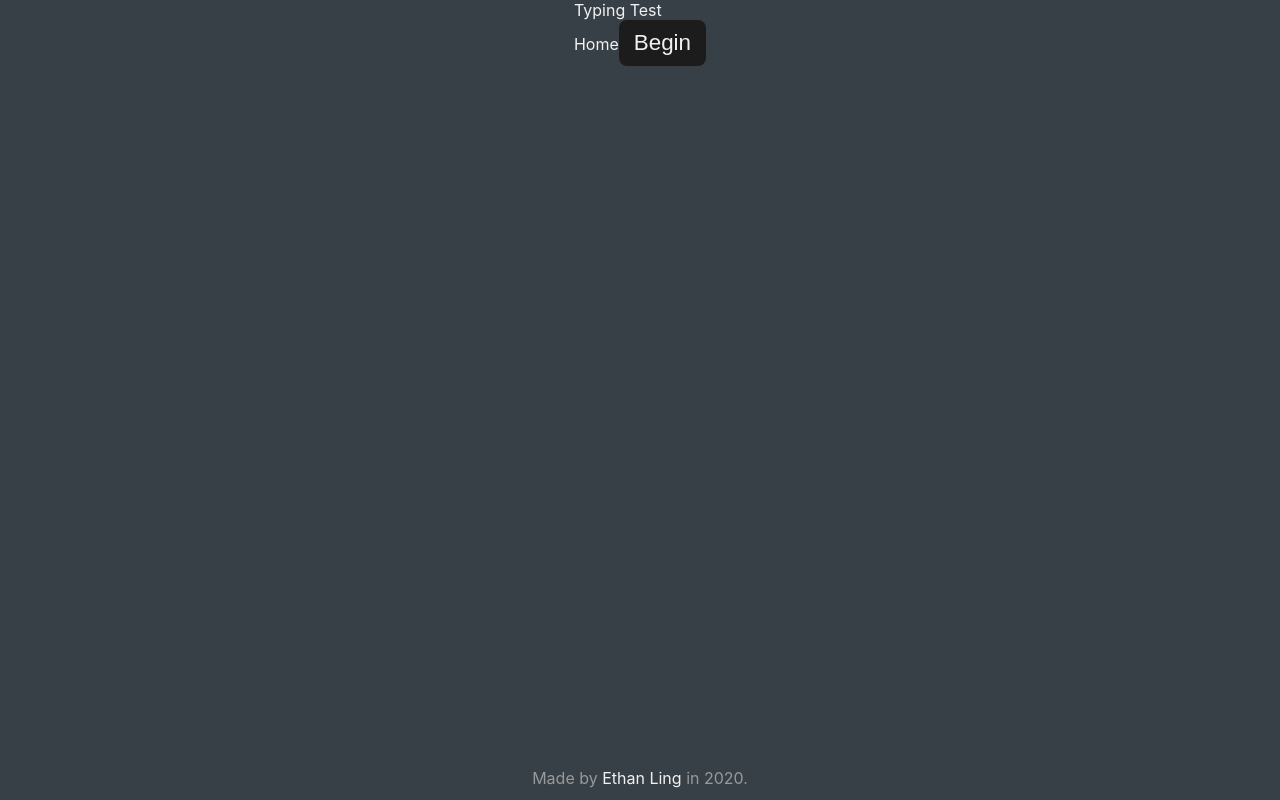
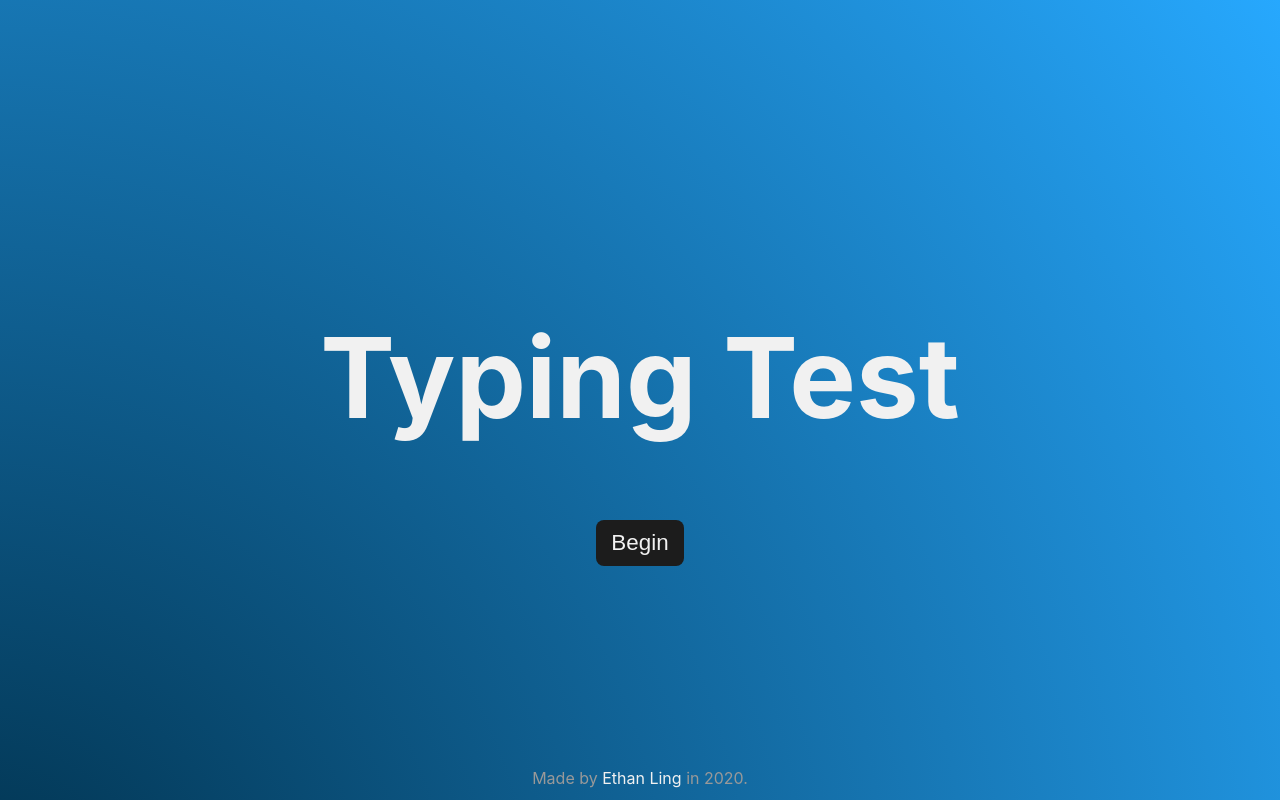
Before and after one commit to ethanling/typing-test, a React (Create React App) app: page / in a window 1280 px wide. Built offline with nearby package versions, Linux system fonts and the light colour scheme.

Commit message:
Mostly styling changes

```diff
--- a/public/index.html
+++ b/public/index.html
@@ -15,6 +15,7 @@
       user's mobile device or desktop. See https://developers.google.com/web/fundamentals/web-app-manifest/
     -->
     <link rel="manifest" href="%PUBLIC_URL%/manifest.json" />
+    <link href="https://fonts.googleapis.com/css?family=Courier+Prime&display=swap" rel="stylesheet">
     <!--
       Notice the use of %PUBLIC_URL% in the tags above.
       It will be replaced with the URL of the `public` folder during the build.
--- a/src/allTests.js
+++ b/src/allTests.js
@@ -31,7 +31,7 @@ export const allTests = [
             name: "Dev",
             text: "Dev",
             difficulty: 1, // 1 - Easy, 2 - Medium, 3 - Hard
-            duration: .1,
+            duration: .05,
             wordCount: 57 // in minutes
         },
     }
--- a/src/components/Clock.js
+++ b/src/components/Clock.js
@@ -52,7 +52,11 @@ const Clock = () => {
         return `${displayMinutes}:${displaySeconds} // 0${test.duration}:00`;
     };
 
-    return <StyledClockText>{formatClock()}</StyledClockText>;
+    return (
+        <StyledClockText>
+            <section>{formatClock()}</section>
+        </StyledClockText>
+    );
 };
 
 export default Clock;
--- a/src/components/Letter.js
+++ b/src/components/Letter.js
@@ -17,6 +17,8 @@ const Letter = () => {
 
         if (matches[index] && index < matches.length) {
             letterStyles.backgroundColor = "#81c970";
+            letterStyles.backgroundImage =
+                "radial-gradient( circle 613px at 24.5% 36%,  rgba(165,233,138,1) 0%, #bbb 90% )";
         } else if (!matches[index] && index < matches.length) {
             letterStyles.backgroundColor = "#e2615f";
         } else {
--- a/src/components/Splash.js
+++ b/src/components/Splash.js
@@ -1,7 +1,13 @@
 import React from 'react';
+import { StyledSplash } from '../styles/StyledSplash';
 
-const Splash = () => {
-    return <div>Typing Test</div>
+const Splash = ({ children }) => {
+    return (
+        <StyledSplash>
+            <h1>Typing Test</h1>
+            {children}
+        </StyledSplash>
+    );
 }
 
 export default Splash;
--- a/src/components/StatsDisplay.js
+++ b/src/components/StatsDisplay.js
@@ -1,5 +1,6 @@
 import React, { useContext, useEffect } from "react";
 import { StateContext } from "../context/StateProvider";
+import { StyledStatsWrapper, StyledStatsHeader } from "../styles/StyledStats";
 
 const StatsDisplay = () => {
     const [{ history, matches, stats }, dispatch] = useContext(StateContext);
@@ -9,13 +10,13 @@ const StatsDisplay = () => {
         // adds word for at each space typed in history
         // TODO: MAKE THIS BETTER
         for (let i = 0; i < history.length; i++) {
-            if (history[i] === ' ') {
+            if (history[i] === " ") {
                 wordCount++;
             }
         }
 
         return wordCount;
-    }
+    };
 
     const determineAccuracy = () => {
         const allTypedChars = matches.length;
@@ -24,26 +25,28 @@ const StatsDisplay = () => {
         const typingAccuracy = Math.round((correctChars / allTypedChars) * 100);
 
         return typingAccuracy;
-    }
+    };
 
     const getStats = () => {
         const wpm = determineWordsPerMin();
         const accuracy = determineAccuracy();
 
         dispatch({ type: "setStats", setWPM: wpm, setAccuracy: accuracy });
-    }
+    };
 
     useEffect(() => {
         getStats();
-    }, [])
+    }, []);
 
     return (
-        <div>
-            <h1>Stats</h1>
-            Words Per Minute: { stats.wpm }<br />
-            Accuracy: { stats.accuracy + "%" }
-        </div>
+        <>
+            <StyledStatsHeader>Test Complete!</StyledStatsHeader>
+            <StyledStatsWrapper>
+                <p>Words Per Minute: {stats.wpm}</p>
+                <p>Accuracy: {stats.accuracy + "%"}</p>
+            </StyledStatsWrapper>
+        </>
     );
-}
+};
 
 export default StatsDisplay;
--- a/src/index.css
+++ b/src/index.css
@@ -7,7 +7,7 @@ body {
     font-family: -apple-system, BlinkMacSystemFont, "Segoe UI", "Roboto",
         "Oxygen", "Ubuntu", "Cantarell", "Fira Sans", "Droid Sans",
         "Helvetica Neue", sans-serif;
-    background: #374047;
+    background-image: radial-gradient( circle farthest-corner at -2.9% 119.3%,  rgba(0,47,73,1) 0%, rgba(39,169,255,1) 100.7% );
     color: #f1f1f1;
     -webkit-font-smoothing: antialiased;
     -moz-osx-font-smoothing: grayscale;
--- a/src/pages/Home.js
+++ b/src/pages/Home.js
@@ -4,11 +4,9 @@ import StartButton from "../components/StartButton";
 
 const Home = () => {
     return (
-        <div>
-            <Splash />
-            Home
+        <Splash>
             <StartButton />
-        </div>
+        </Splash>
     );
 };
 
--- a/src/styles/StyledPage.js
+++ b/src/styles/StyledPage.js
@@ -5,5 +5,6 @@ export const StyledApp = styled.div`
     min-width: 100vw;
     display: flex;
     flex-direction: column;
+    justify-content: center;
     align-items: center;
 `;
--- /dev/null
+++ b/src/styles/StyledSplash.js
@@ -0,0 +1,17 @@
+import styled from 'styled-components';
+
+export const StyledSplash = styled.div`
+    display: flex;
+    justify-content: center;
+    align-items: center;
+    flex-direction: column;
+
+    h1 {
+        font-size: 7em;
+    }
+
+    p {
+        font-size: 1.7em;
+        margin-bottom: 20px;
+    }
+`;
--- a/src/styles/StyledStats.js
+++ b/src/styles/StyledStats.js
@@ -1,10 +1,31 @@
 import styled from 'styled-components';
 
 export const StyledStatsContainer = styled.div`
-    background: #f1f1f1;
     color: #1a1a1a;
     flex: 1;
     display: flex;
     flex-direction: column;
     justify-content: center;
 `;
+
+export const StyledStatsWrapper = styled.div`
+    background: #f1f1f1;
+    width: 70vw;
+    padding: 20px;
+    display: flex;
+    justify-content: center;
+    flex-direction: column;
+    border-radius: 8px;
+
+    p {
+        font-family: "Courier Prime","Courier New", Courier, monospace;
+        font-size: 1.3em;
+        font-weight: bold;
+    }
+`;
+
+export const StyledStatsHeader = styled.h2`
+    margin-left: auto;
+    margin-right: auto;
+    font-size: 3em;
+`;
--- a/src/styles/StyledTest.js
+++ b/src/styles/StyledTest.js
@@ -1,4 +1,4 @@
-import styled from 'styled-components';
+import styled from "styled-components";
 
 export const StyledTestContainer = styled.div`
     display: flex;
@@ -25,27 +25,36 @@ export const StyledToolBar = styled.div`
 `;
 
 export const StyledTestText = styled.div`
-    font-family: "Courier New", Courier, monospace;
+    font-family: "Courier Prime", "Courier New", Courier, monospace;
     font-weight: bold;
     font-size: 2em;
     color: #1d2226;
     background: #f1f1f1;
-    padding: 12px;
+    padding: 20px;
     border-radius: 8px;
+    box-shadow: 0 0 3px 0 #9e9e9e;
 `;
 
 export const StyledLetter = styled.span`
-    margin: 2px 2px 7px 2px;
-    padding: 4px;
+    margin: 2px 2px 0px 2px;
+    padding: 2px;
     border-radius: 4px;
     white-space: pre-wrap;
     line-height: 2em;
-    font-weight: bold;
+    /* font-weight: bold; */
 `;
 
 export const StyledClockText = styled.span`
-    font-family: "Courier New", Courier, monospace;
+    font-family: "Courier Prime", "Courier New", Courier, monospace;
     font-weight: bold;
+    flex: 1;
     font-size: 1.4em;
-    flex: 1;
+    color: #f1f1f1;
+    display: flex;
+
+    section {
+        padding: 12px 15px 12px 15px;
+        border-radius: 8px;
+        background: #1c1c1c;
+    }
 `;
```
